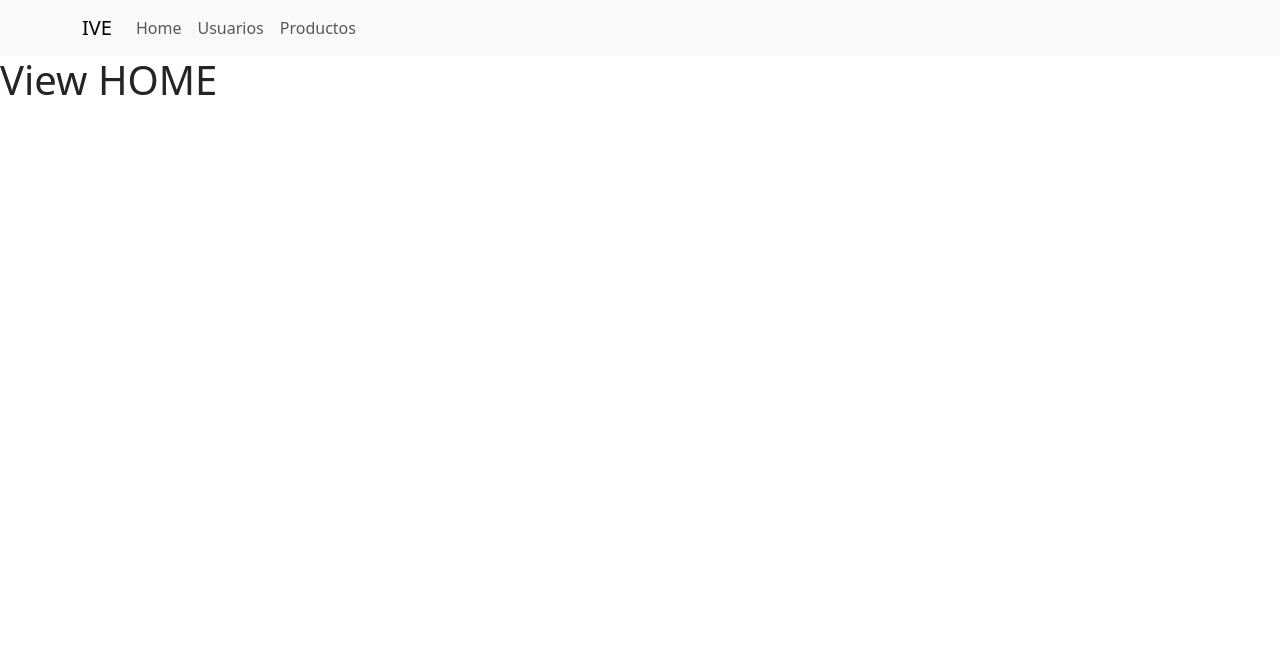
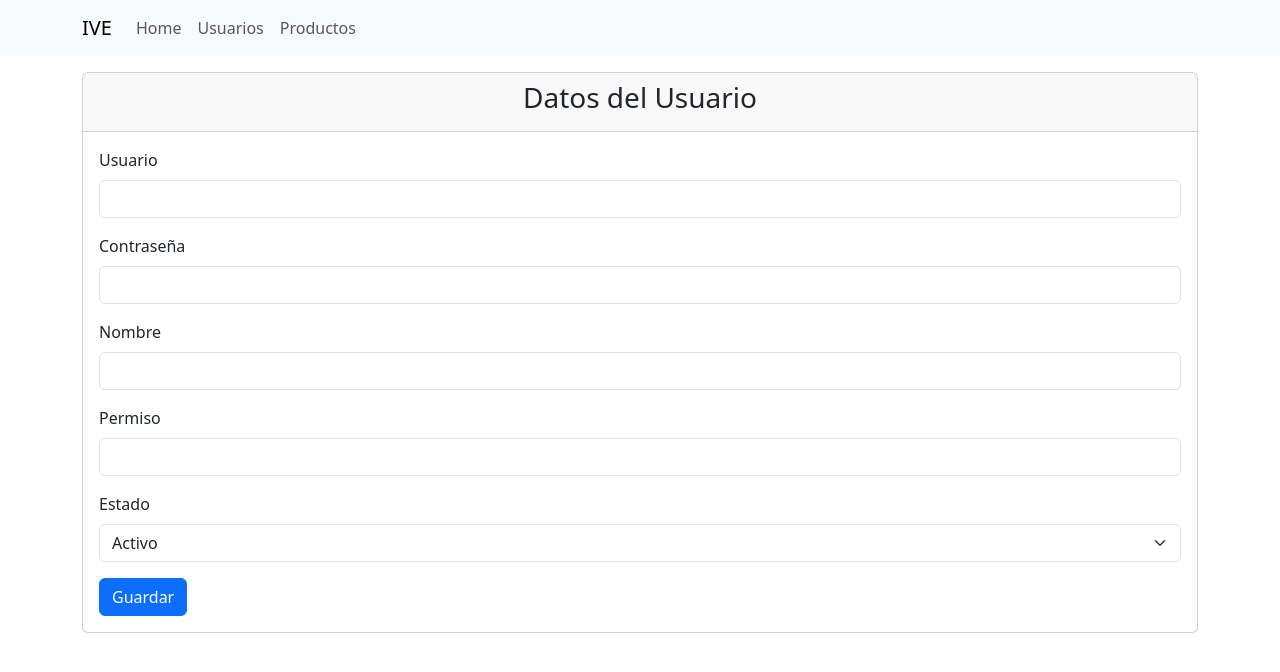
Before and after one commit to xTurbito/IVEREACT, a React (Create React App) app in the folder ive/: page /editProducto/1 in a window 1280 px wide. Before the commit this address led to /. Shown: the top 672 px of the page. Built offline with nearby package versions, Linux system fonts and the light colour scheme; no server answers.

Commit message:
Se agrego el edit productos, pero para el correcto funcionamiento se necesita crear el agregar producto

```diff
--- a/ive/src/App.js
+++ b/ive/src/App.js
@@ -1,11 +1,11 @@
 import { BrowserRouter, Routes, Route, Navigate } from "react-router-dom";
 import Home from "./components/Home";
- import ComShowUsersUsers from "./components/Users/ShowUsers";
+import ComShowUsersUsers from "./components/Users/ShowUsers";
 import CompEditUsers from "./components/Users/EditUsers";
 import CompCreateUser from "./components/Users/CreateUser";
+import CompShowProducts from "./components/Products/ShowProducts";
+import CompEditProduct from "./components/Products/EditProducts";
 import NavBarIVE from "./layouts/navbar";
-import Products from "./components/Products";
-
 
 function App() {
   return (
@@ -14,10 +14,11 @@ function App() {
         <NavBarIVE />
         <Routes>
           <Route path="/" element={<Home />} />
-          <Route path="users" element={<ComShowUsersUsers/>} />
-          <Route path='/edit/:idUsuario' element={<CompEditUsers/>} />
-          <Route path='/create' element={<CompCreateUser/>} />
-          <Route path="products" element={<Products />} />
+          <Route path="users" element={<ComShowUsersUsers />} />
+          <Route path="/editUsuario/:idUsuario" element={<CompEditUsers />} />
+          <Route path="/create" element={<CompCreateUser />} />
+          <Route path="products" element={<CompShowProducts />} />
+          <Route  path="/editProducto/:idProducto" element={<CompEditProduct />}/>
           <Route path="*" element={<Navigate replace to="/" />} />
         </Routes>
       </BrowserRouter>
@@ -25,5 +26,4 @@ function App() {
   );
 }
 
-
 export default App;
--- a/ive/src/components/Products.js
+++ /dev/null
@@ -1,8 +0,0 @@
-const Products = () => {
-    return (
-        <div>
-            <h1>Aqui deben ir Productos</h1>
-        </div>
-    )
-}
-export default Products
--- /dev/null
+++ b/ive/src/components/Products/EditProducts.js
@@ -0,0 +1,121 @@
+import axios from "axios";
+import React, { useState, useEffect } from 'react';
+import { useNavigate,useParams } from "react-router-dom";
+
+const URI =  'http://localhost:8000/productos/';
+
+const CompEditProduct = () => {
+    const [Nombre,setNombre] = useState('');
+    const [Descripcion, setDescripcion] = useState('');
+    const [Precio,setPrecio]  = useState('');
+    const [Stock, setStock]  = useState('');
+    const [lactivo, setActivo] = useState('');
+    const [error, setError] = useState(null);
+    const navigate = useNavigate();
+    const {idProducto} = useParams();
+
+    const update = async(e) => {
+        e.preventDefault();
+        if(!Nombre || !Descripcion || !Precio || !Stock || !!lactivo){
+            setError('Todos los campos son requeridos');
+            return;
+        }
+        try {
+            await axios.put(URI + idProducto,{
+                Nombre: Nombre,
+                Descripcion: Descripcion,
+                Stock: Stock,
+                lactivo : lactivo
+            });
+            navigate('/products')
+        }catch(error){
+            console.error("Error a la hora de actualziar:", error);
+        }
+    };
+
+
+    useEffect(() => {
+        getProductId();
+    },[idProducto]);
+
+
+    const initializeValues = (data) => {
+        setNombre(data.Nombre || '');
+        setDescripcion(data.Descripcion || '');
+        setPrecio(data.Precio || '');
+        setActivo(data.lactivo || '');
+    };
+
+    const getProductId = async () => {
+        try {
+            const res = await axios.get(URI + idProducto);
+            initializeValues(res.data);
+        }catch(error){
+            console.error("Error fetching blog by ID:", error);
+        }
+    }
+
+    return(
+        <div className="container mt-3">
+          <div className="card">
+            <div className="card-header">
+                <h3 className="d-flex justify-content-center">Datos del Usuario</h3>
+            </div>
+            <div className="card-body">
+            <form onSubmit={update}>
+            <div className="mb-3">
+                        <label className="form-label">Usuario</label>
+                        <input
+                        value={Nombre}
+                        onChange={(e) => setNombre(e.target.value)}
+                        type="text"
+                        className="form-control"
+                        />
+                    </div>
+                    <div className="mb-3">
+                        <label className="form-label">Contraseña</label>
+                        <input
+                        value={Descripcion}
+                        onChange={(e) => setDescripcion(e.target.value)}
+                        type="text"
+                        className="form-control"
+                        />
+                    </div>
+                    <div className="mb-3">
+                        <label className="form-label">Nombre</label>
+                        <input
+                        value={Precio}
+                        onChange={(e) => setPrecio(e.target.value)}
+                        type="text"
+                        className="form-control"
+                        />
+                    </div>
+                    <div className="mb-3">
+                        <label className="form-label">Permiso</label>
+                        <input
+                        value={Stock}
+                        onChange={(e) => setStock(e.target.value)}
+                        type="text"
+                        className="form-control"
+                        />
+                    </div>
+                    <div className="mb-3">
+                        <label className="form-label">Estado</label>
+                    <select
+                    value={lactivo}
+                    onChange={(e) => setActivo(e.target.value)}
+                    className="form-select"
+                    >
+                        <option value={"1"}>Activo</option>
+                        <option value={"0"}>Desactivado</option>
+                    </select>
+                    </div>
+                    <button type='submit' className='btn btn-primary'>Guardar</button>
+            </form>
+            </div>
+            </div>
+         </div>
+    );
+}
+
+export default CompEditProduct;
--- a/ive/src/components/Products/ShowProducts.js
+++ b/ive/src/components/Products/ShowProducts.js
@@ -1,5 +1,63 @@
 import axios from 'axios'
-import { useState,useEffect } from 'react'
+import React, { useState, useEffect } from 'react';
 import { Link } from 'react-router-dom'
 
-const URI = ''
+const URI = 'http://localhost:8000/productos/';
+
+const CompShowProducts = () => {
+    const [products, setProducts] = useState([]);
+
+    useEffect(() => {
+        getProducts();
+    },[]) ;
+
+    //Obtener todos los Productos
+    const getProducts = async () => {
+        const res = await axios.get(URI);
+        setProducts(res.data);
+    };
+
+    return (
+        <div className='container mt-3'>
+          <div className='card'>
+            <div className='card-header'>
+            <Link to="/create" className='btn btn-primary mt-2 mb-2'><i className="fa-solid fa-user"></i><i className="fa-solid fa-plus"></i></Link>
+            </div>
+            <div className='card-body'>
+            <div className='table-responsive-sm'>
+              <table className='table'>
+                <thead>
+                  <tr>
+                    <th>NOMBRE</th>
+                    <th>DESCRIPCION</th>
+                    <th>PRECIO</th>
+                    <th>STOCK</th>
+                    <th>ACCIONES</th>
+                  </tr>
+                </thead>
+                <tbody>
+                  {products.map((productos) => (
+                    <tr key={productos.idProducto}>
+                      <td>{productos.Nombre}</td>
+                      <td>{productos.Descripcion}</td>
+                      <td>{productos.Precio}</td>
+                      <td>{productos.Stock}</td>
+                      <td>{productos.lActivo.toString() === '1' ? 'Activo' : 'Desactivado'}</td>
+                      <td>
+                        <Link to={`/editProducto/${productos.idProducto}`} className='btn btn-info'>
+                          EDITAR
+                        </Link>
+                      </td>
+                    </tr>
+                  ))}
+                </tbody>
+              </table>
+              </div>
+            </div>
+            </div>
+          </div>
+
+      );
+}
+
+export default CompShowProducts;
--- a/ive/src/components/Users/EditUsers.js
+++ b/ive/src/components/Users/EditUsers.js
@@ -30,7 +30,7 @@ const CompEditUser = () => {
             });
             navigate('/users');
         } catch (error) {
-            console.error("Error updating blog:", error);
+            console.error("rror a la hora de actualziar:", error);
         }
     };
 
--- a/ive/src/components/Users/ShowUsers.js
+++ b/ive/src/components/Users/ShowUsers.js
@@ -1,15 +1,15 @@
-import axios from 'axios';
-import {useState, useEffect} from 'react';
-import {Link} from 'react-router-dom';
+import axios from "axios";
+import React, { useState, useEffect } from "react";
+import { Link } from "react-router-dom";
 
-const URI = 'http://localhost:8000/usuarios/';
+const URI = "http://localhost:8000/usuarios/";
 
 const ComShowUsers = () => {
   const [users, setUsers] = useState([]);
 
-  useEffect(() =>{
+  useEffect(() => {
     getUsers();
-  },[]);
+  }, []);
 
   // Obtiene todos los usuarios
   const getUsers = async () => {
@@ -18,14 +18,17 @@ const ComShowUsers = () => {
   };
 
   return (
-    <div className='container mt-3'>
-      <div className='card'>
-        <div className='card-header'>
-        <Link to="/create" className='btn btn-primary mt-2 mb-2'><i className="fa-solid fa-user"></i><i className="fa-solid fa-plus"></i></Link>
+    <div className="container mt-3">
+      <div className="card">
+        <div className="card-header">
+          <Link to="/create" className="btn btn-primary mt-2 mb-2">
+            <i className="fa-solid fa-user"></i>
+            <i className="fa-solid fa-plus"></i>
+          </Link>
         </div>
-        <div className='card-body'>
-        <div className='table-responsive-sm'>
-          <table className='table'>
+        <div className="card-body">
+          <div className="table-responsive-sm">
+            <table className="table">
               <thead>
                 <tr>
                   <th>USUARIO</th>
@@ -43,9 +46,16 @@ const ComShowUsers = () => {
                     <td>{usuario.password}</td>
                     <td>{usuario.nombre}</td>
                     <td>{usuario.tipo_usuclave}</td>
-                  <td>{usuario.lactivo.toString() === '1' ? 'Activo' : 'Desactivado'}</td>
                     <td>
-                    <Link to={`/edit/${usuario.idUsuario}`} className='btn btn-info'>
+                      {usuario.lactivo.toString() === "1"
+                        ? "Activo"
+                        : "Desactivado"}
+                    </td>
+                    <td>
+                      <Link
+                        to={`/editUsuario/${usuario.idUsuario}`}
+                        className="btn btn-info"
+                      >
                         EDITAR
                       </Link>
                     </td>
@@ -57,8 +67,7 @@ const ComShowUsers = () => {
         </div>
       </div>
     </div>
-
   );
-}
+};
 
 export default ComShowUsers;
```
Also changed, not shown: 1 other file (tests, documents, lock files or other folders). Lines whose indentation alone changed are shown as unchanged.
